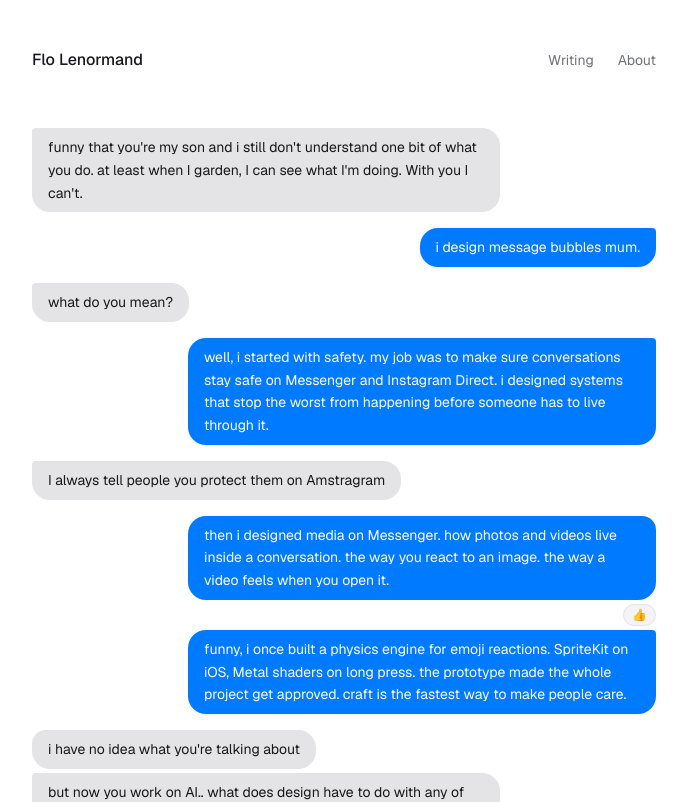
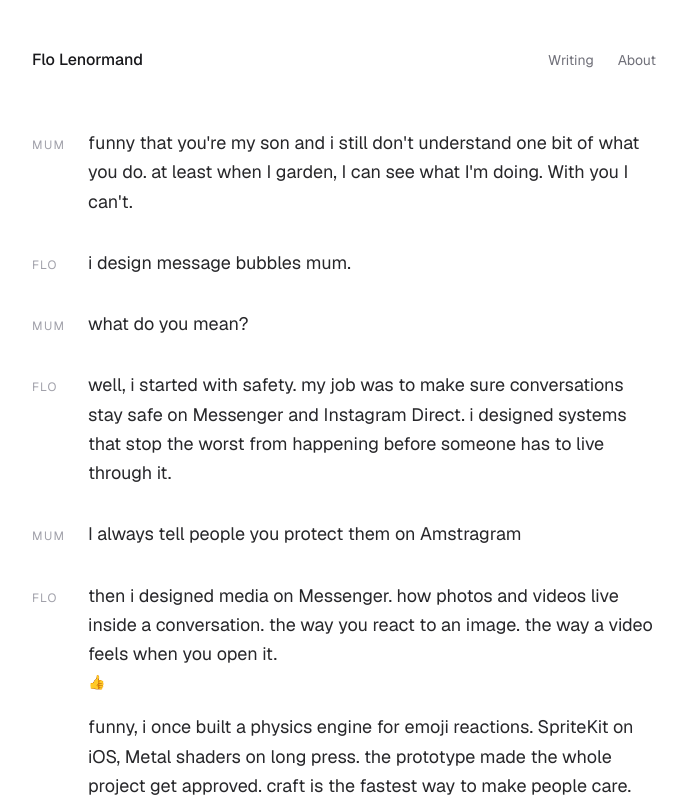
Before and after one commit to flo-flo-lenormand/flo-portfolio, a Next.js app: page /about in a window 1280 px wide. Shown: the top 802 px of the page, without its empty margins (296-983 px from the left). Built offline with nearby package versions, Linux system fonts and the light colour scheme.

Commit message:
Rewrite About page as novel-style dialogue

```diff
--- a/src/app/about/page.tsx
+++ b/src/app/about/page.tsx
@@ -1,5 +1,4 @@
 import type { Metadata } from "next";
-import ChatBubble from "@/components/ChatBubble";
 import { messages } from "@/lib/chat-data";
 
 export const metadata: Metadata = {
@@ -9,32 +8,36 @@ export const metadata: Metadata = {
 export default function About() {
   return (
     <div className="pt-8">
-      <div className="space-y-1">
+      <div className="space-y-5">
         {messages.map((message, index) => {
-          const nextMessage = messages[index + 1];
-          const isLastInGroup =
-            !nextMessage || nextMessage.sender !== message.sender;
           const prevMessage = messages[index - 1];
-          const isFirstInGroup =
-            !prevMessage || prevMessage.sender !== message.sender;
+          const isNewGroup = !prevMessage || prevMessage.sender !== message.sender;
+          const isFlo = message.sender === "flo";
 
           return (
             <div
               key={message.id}
-              className={isFirstInGroup && index !== 0 ? "pt-3" : ""}
+              className={`flex gap-6 items-baseline${isNewGroup && index !== 0 ? " mt-8" : ""}`}
             >
-              <ChatBubble
-                text={message.text}
-                sender={message.sender}
-                isLastInGroup={isLastInGroup}
-                reaction={message.reaction}
-              />
+              <span className="text-xs text-gray-400 uppercase tracking-widest w-8 shrink-0 leading-relaxed pt-px">
+                {isNewGroup ? (isFlo ? "Flo" : "Mum") : ""}
+              </span>
+              <div>
+                <p className="text-base md:text-lg text-gray-800 leading-relaxed">
+                  {message.text}
+                </p>
+                {message.reaction && (
+                  <span className="text-sm text-gray-400 mt-1 block">
+                    {message.reaction.emoji}
+                  </span>
+                )}
+              </div>
             </div>
           );
         })}
       </div>
 
-      <div className="mt-12 pt-8 border-t border-gray-200">
+      <div className="mt-16 pt-8 border-t border-gray-200">
         <p className="text-sm text-gray-500 mb-1">
           if this resonated, i&apos;d love to hear from you.
         </p>
```
